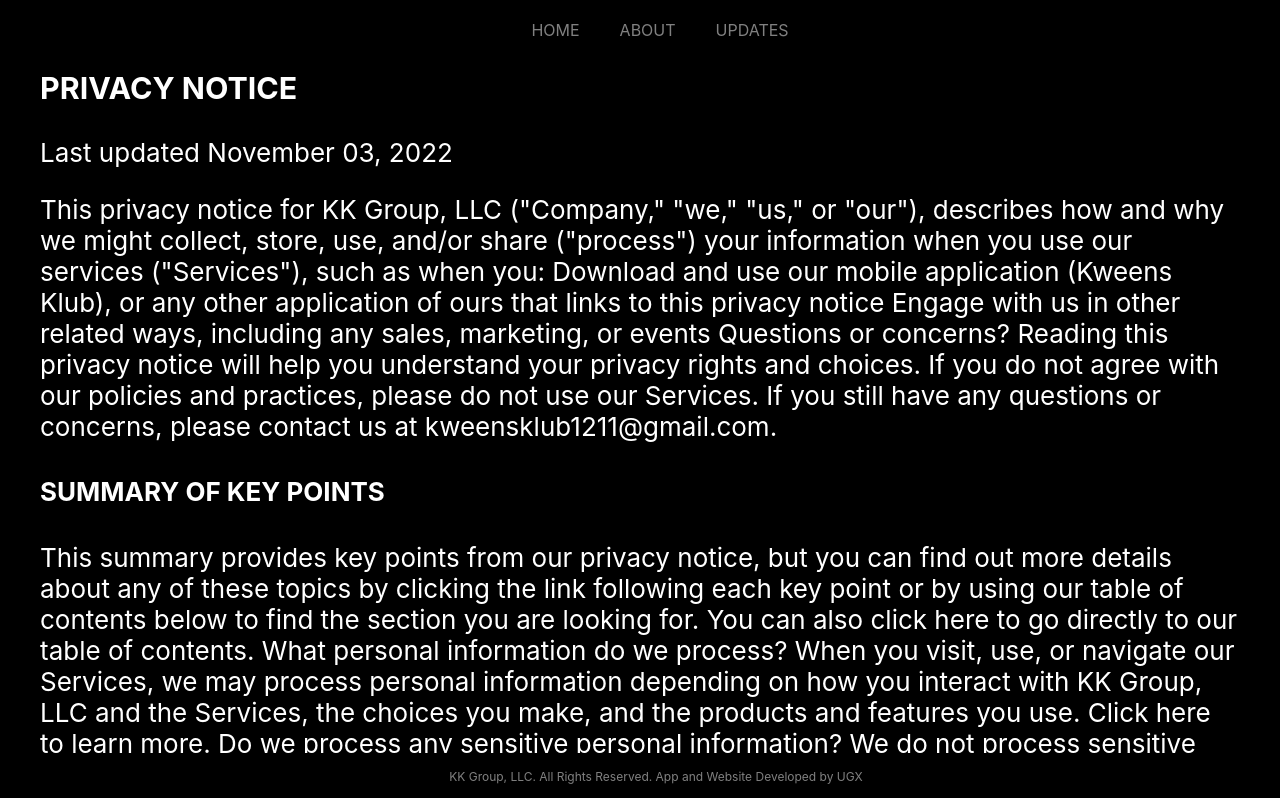
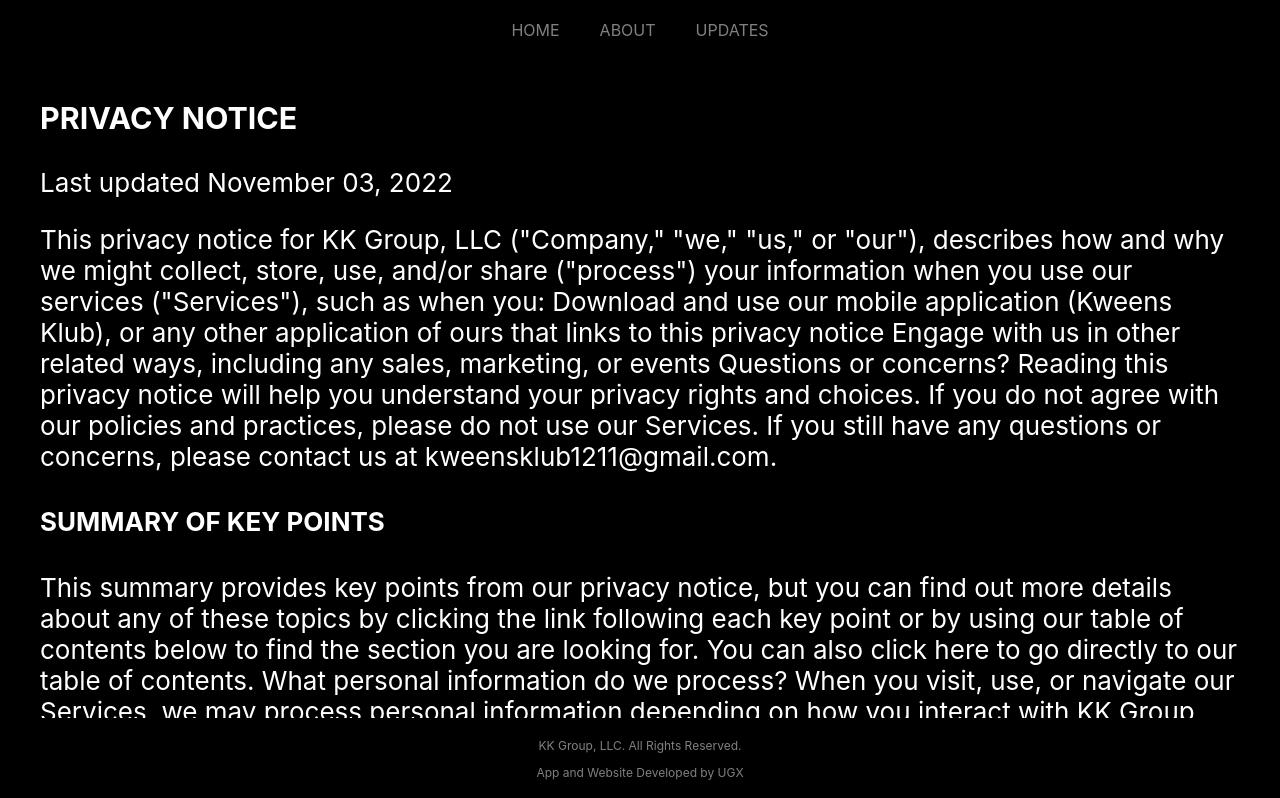
Before and after one commit to Ugonz86/kweensklubweb, a React (Create React App) app: page /legal in a window 1280 px wide. Shown: the top 798 px of the page. Built offline with nearby package versions, Linux system fonts and the light colour scheme.

Commit message:
Fixed spacing

```diff
--- a/src/App.css
+++ b/src/App.css
@@ -20,7 +20,7 @@
   pointer-events: none;
   color: white;
   filter: invert(1);
-  margin-bottom: 40px;
+  margin: 50px;
 }
 
 /* @media (prefers-reduced-motion: no-preference) {
@@ -30,7 +30,7 @@
 } */
 
 .App-header {
-  min-height: 60vh;
+  min-height: 90vh;
   display: flex;
   flex-direction: column;
   align-items: center;
@@ -60,16 +60,21 @@
 
 .legal {
   text-align: left;
-  margin: 20px;
-  min-height: 60vh;
+  /* margin-top: 20px; */
+  margin-top: 50px;
+  margin-left: 20px;
+  margin-right: 20px;
+  margin-bottom: 60px;
+  /* min-height: 60vh; */
   font-size: calc(10px + 2vmin);
   color: white;
   padding: 20px;
+  /* text-align: justify; */
 }
 
 .about {
   margin: 20px;
-  min-height: 60vh;
+  min-height: 90vh;
   display: flex;
   flex-direction: column;
   align-items: center;
@@ -87,6 +92,8 @@
   text-align: left;
   line-height: 25px;
   font-size: 20px;
+  text-align: justify;
+  margin-bottom: 50px;
 }
 
 .footer {
@@ -96,19 +103,21 @@
   text-align: center;
   justify-content: center;
   align-items: center;
-  margin-top: 1rem;
-  padding: 1rem;
+  padding: .5rem;
   position: fixed;
+  margin: 0 auto;
   bottom: 0;
+  right: 0;
   left: 0;
-  width: 100%;
   background-color: black;
 }
 
 
 .nav {
-  width: 100%;
+  margin: 0 auto;
   top: 0;
+  left: 0;
+  right: 0;
   padding: 20px;
   justify-content: center;
   align-items: center;
--- a/src/App.js
+++ b/src/App.js
@@ -31,7 +31,8 @@
         <Route path="updates" element={<Updates />} />
       </Routes>
       <footer className="footer">
-        KK Group, LLC. All Rights Reserved. App and Website Developed by UGX
+        <p>KK Group, LLC. All Rights Reserved.</p>
+        <p>App and Website Developed by UGX</p>
       </footer>
     </div>
   );
--- a/src/components/Legal.js
+++ b/src/components/Legal.js
@@ -666,14 +666,32 @@
       </ul>
       <h3>Privacy Policy</h3>
       <p>Last updated November 3, 2022</p>
-      TABLE OF CONTENTS 1. AGREEMENT TO TERMS 2. INTELLECTUAL PROPERTY RIGHTS 3.
-      USER REPRESENTATIONS 4. FEES AND PAYMENT 5. CANCELLATION 6. PROHIBITED
-      ACTIVITIES 7. USER GENERATED CONTRIBUTIONS 8. CONTRIBUTION LICENSE 9.
-      SUBMISSIONS 10. SITE MANAGEMENT 11. TERM AND TERMINATION 12. MODIFICATIONS
-      AND INTERRUPTIONS 13. GOVERNING LAW 14. DISPUTE RESOLUTION 15. CORRECTIONS
-      16. DISCLAIMER 17. LIMITATIONS OF LIABILITY 18. INDEMNIFICATION 19. USER
-      DATA 20. ELECTRONIC COMMUNICATIONS, TRANSACTIONS, AND SIGNATURES 21.
-      MISCELLANEOUS 22. CONTACT US
+
+<h4>TABLE OF CONTENTS</h4>
+      <ol>
+       <ul>1. AGREEMENT TO TERMS </ul>
+        <ul>2. INTELLECTUAL PROPERTY RIGHTS</ul>
+          <ul> 3.USER REPRESENTATIONS</ul>
+          <ul> 4. FEES AND PAYMENT</ul>
+          <ul> 5. CANCELLATION</ul>
+          <ul>6. PROHIBITEDACTIVITIES </ul>
+          <ul>7. USER GENERATED CONTRIBUTIONS </ul>
+          <ul>8. CONTRIBUTION LICENSE </ul>
+          <ul>9.SUBMISSIONS </ul>
+          <ul>10. SITE MANAGEMENT </ul>
+          <ul> 11. TERM AND TERMINATION </ul>
+          <ul>12. MODIFICATIONS AND INTERRUPTIONS </ul>
+          <ul>13. GOVERNING LAW </ul>
+          <ul>14. DISPUTE RESOLUTION </ul>
+          <ul>15. CORRECTIONS</ul>
+          <ul>16. DISCLAIMER </ul>
+          <ul>17. LIMITATIONS OF LIABILITY </ul>
+          <ul>18. INDEMNIFICATION </ul>
+          <ul>19. USER DATA </ul>
+          <ul>20. ELECTRONIC COMMUNICATIONS, TRANSACTIONS, AND SIGNATURES </ul>
+          <ul>21.MISCELLANEOUS </ul>
+          <ul>22. CONTACT US</ul>
+      </ol>
       <h5>1. AGREEMENT TO TERMS</h5>
       <ul>
         These Terms of Use constitute a legally binding agreement made between
```
Also changed, not shown: src/components/ContactUs.js (added).
